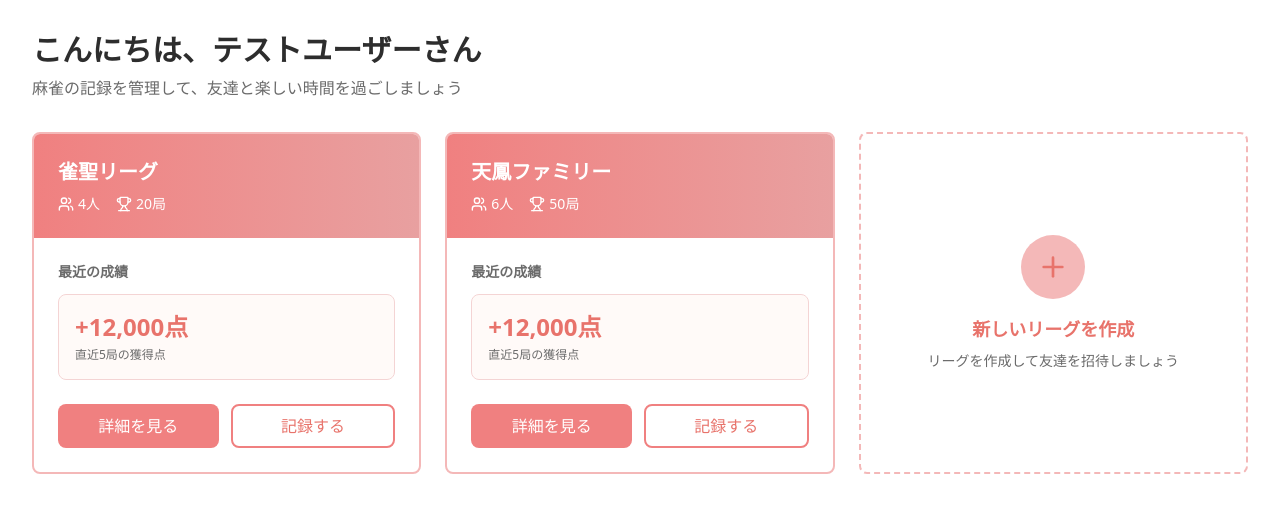
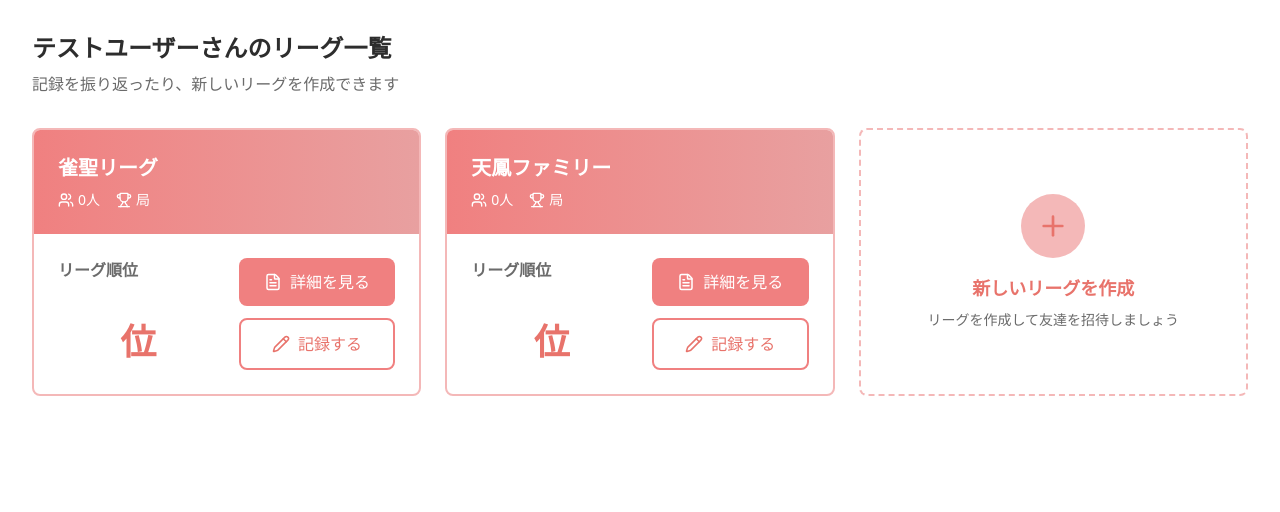
Before and after one commit to tatsuyano9/mahjong-record-app, a Next.js app: page /home in a window 1280 px wide. Shown: the top 512 px of the page. Built offline with nearby package versions, Linux system fonts and the light colour scheme.

Commit message:
Issue #38 ホーム画面の実装 (#47)

```diff
--- a/src/app/home/hooks/index.ts
+++ b/src/app/home/hooks/index.ts
@@ -5,9 +5,15 @@ export const useHome = () => {
   const user = mockUser;
   const leagues = mockLeagues;
 
+  const hasLeagues = leagues.length > 0;
+
   const error: string | null = null;
 
-  const hasLeagues = leagues.length > 0;
-
-  return { user, leagues, error, hasLeagues };
+  return {
+    userId: user.id,
+    userName: user.name,
+    leagues: leagues,
+    hasLeagues: hasLeagues,
+    error: error,
+  };
 };
--- a/src/app/home/page.tsx
+++ b/src/app/home/page.tsx
@@ -1,42 +1,38 @@
 import * as React from "react";
 
 import CreateLeagueCard from "@/components/pages/home/create-league-card/index";
+import EmptyLeagueState from "@/components/pages/home/empty-league-state";
 import LeagueCard from "@/components/pages/home/league-card/index";
 
 import { useHome } from "./hooks";
 
 export const Home: React.FC = () => {
-  const { user, leagues, error, hasLeagues } = useHome();
+  const { userId, userName, leagues, hasLeagues, error } = useHome();
 
   return (
     <div className="flex-1 bg-white min-h-full font-jp">
       <div className="max-w-7xl mx-auto px-4 sm:px-6 lg:px-8 py-8">
-        {/* Welcome Header */}
+        {/* Header */}
         <div className="mb-8">
-          <h1 className="text-3xl font-bold text-text-dark mb-2">
-            こんにちは、{user?.name || "ユーザー"}さん
+          <h1 className="text-2xl font-bold text-text-dark mb-2">
+            {userName}さんのリーグ一覧
           </h1>
           <p className="text-text-muted">
-            麻雀の記録を管理して、友達と楽しい時間を過ごしましょう
+            記録を振り返ったり、新しいリーグを作成できます
           </p>
         </div>
 
         {/* Leagues Grid */}
-        <div className="grid grid-cols-1 md:grid-cols-2 lg:grid-cols-3 gap-6">
-          {hasLeagues ? (
-            leagues.map((league) => (
-              <LeagueCard
-                key={league.id}
-                league={league}
-                recentScore="+12,000点"
-              />
-            ))
-          ) : (
-            <CreateLeagueCard hasLeagues={false} />
-          )}
-          {/* 右端に常に「新規作成」カードを出したいならここは固定配置でもOK */}
-          <CreateLeagueCard hasLeagues /> {/* TODO: onClick設定 */}
-        </div>
+        {hasLeagues ? (
+          <div className="grid grid-cols-1 md:grid-cols-2 lg:grid-cols-3 gap-6">
+            {leagues.map((league) => (
+              <LeagueCard userId={userId} leagueId={league.id} />
+            ))}
+            <CreateLeagueCard />
+          </div>
+        ) : (
+          <EmptyLeagueState />
+        )}
 
         {error && (
           <div className="mt-8 bg-error-bg border-2 border-error-border rounded-lg p-4">
--- a/src/components/pages/home/create-league-card/index.tsx
+++ b/src/components/pages/home/create-league-card/index.tsx
@@ -1,34 +1,18 @@
 import * as React from "react";
 
-import { Plus, Trophy } from "lucide-react";
+import { Plus } from "lucide-react";
 
 type Props = {
-  hasLeagues?: boolean;
   onClick?: () => void;
 };
 
-const CreateLeagueCard: React.FC<Props> = ({ hasLeagues = true, onClick }) => {
-  if (!hasLeagues) {
-    // 「まだリーグに参加していません」表示
-    return (
-      <div className="md:col-span-2 lg:col-span-3">
-        <div className="text-center py-16 bg-brand-50 rounded-lg border-2 border-dashed border-brand-300">
-          <Trophy size={48} className="mx-auto text-brand-200 mb-4" />
-          <p className="text-text-muted mb-6 text-lg">
-            まだリーグに参加していません
-          </p>
-        </div>
-      </div>
-    );
-  }
-
-  // 新規リーグ作成ボタン風カード
+const CreateLeagueCard: React.FC<Props> = ({ onClick }) => {
   return (
     <div
       role="button"
       tabIndex={0}
       onClick={onClick}
-      className="bg-white rounded-lg border-2 border-dashed border-brand-200 hover:border-brand-500 hover:bg-brand-50 transition-all duration-200 cursor-pointer flex items-center justify-center min-h-[300px]"
+      className="bg-white rounded-lg border-2 border-dashed border-brand-200 hover:border-brand-500 hover:bg-brand-50 transition-all duration-200 cursor-pointer flex items-center justify-center min-h-[260px]"
     >
       <div className="text-center">
         <div className="w-16 h-16 bg-brand-200 rounded-full flex items-center justify-center mx-auto mb-4">
--- /dev/null
+++ b/src/components/pages/home/empty-league-state/index.tsx
@@ -0,0 +1,23 @@
+import * as React from "react";
+
+import { Plus, Trophy } from "lucide-react";
+
+const EmptyLeagueState: React.FC = () => {
+  return (
+    <div className="flex flex-col items-center justify-center py-24  text-center">
+      <Trophy size={56} className="text-brand-300 mb-4" />
+      <h2 className="text-xl font-semibold text-text-dark mb-2">
+        まだリーグに参加していません
+      </h2>
+      <p className="text-text-muted mb-6">
+        新しいリーグを作成して、友達と記録を共有しましょう！
+      </p>
+      <button className="flex items-center gap-2 px-5 py-3 bg-brand-500 hover:bg-brand-600 text-white rounded-lg font-medium transition-colors duration-150">
+        <Plus size={20} />
+        <span>新しいリーグを作成</span>
+      </button>
+    </div>
+  );
+};
+
+export default EmptyLeagueState;
--- /dev/null
+++ b/src/components/pages/home/league-card/hooks/index.ts
@@ -0,0 +1,13 @@
+import { mockLeagues } from "@/mocks/league";
+
+export const useLeagueCard = (userId: string, leagueId: string) => {
+  const league = mockLeagues.find((l) => l.id === leagueId);
+  const me = league?.members.find((m) => m.player.id === userId);
+
+  return {
+    leagueName: league?.name ?? "",
+    memberCount: league?.members?.length ?? 0,
+    gameCount: me?.gamesPlayed,
+    myRank: me?.rank,
+  };
+};
--- a/src/components/pages/home/league-card/index.tsx
+++ b/src/components/pages/home/league-card/index.tsx
@@ -1,59 +1,60 @@
 import * as React from "react";
 
-import { Trophy, Users } from "lucide-react";
+import { FileText, Pencil, Trophy, Users } from "lucide-react";
 
-import type { League } from "@/types/domain";
+import { useLeagueCard } from "./hooks";
 
 type Props = {
-  league: League;
-  recentScore?: string; // 例: "+12,000点"
+  userId: string;
+  leagueId: string;
 };
 
-const LeagueCard: React.FC<Props> = ({ league, recentScore = "+12,000点" }) => {
+const LeagueCard: React.FC<Props> = ({ userId, leagueId }) => {
+  const { leagueName, memberCount, gameCount, myRank } = useLeagueCard(
+    userId,
+    leagueId
+  );
+
   return (
-    <div className="bg-white rounded-lg border-2 border-brand-200 hover:shadow-lg transition-shadow duration-200 overflow-hidden">
+    <div className="bg-white rounded-lg border-2 border-brand-200 hover:shadow-lg transition-shadow duration-200 overflow-hidden min-h-[260px]">
       {/* Header */}
       <div className="bg-gradient-to-r from-brand-500 to-brand-400 p-6">
-        <h2 className="text-xl font-bold text-white mb-2">{league.name}</h2>
+        <h2 className="text-xl font-bold text-white mb-2">{leagueName}</h2>
         <div className="flex items-center space-x-4 text-white text-sm">
           <div className="flex items-center">
             <Users size={16} className="mr-1" />
-            <span>{league.memberCount ?? 0}人</span>
+            <span>{memberCount}人</span>
           </div>
           <div className="flex items-center">
             <Trophy size={16} className="mr-1" />
-            <span>{league.gameCount ?? 0}局</span>
+            <span>{gameCount}局</span>
           </div>
         </div>
       </div>
 
       {/* Body */}
-      <div className="p-6">
-        <div className="mb-6">
-          <h3 className="text-sm font-semibold text-text-muted mb-3">
-            最近の成績
+      <div className="p-6 grid grid-cols-2 gap-6 items-stretch">
+        <div className="flex flex-col h-full">
+          <h3 className="text-base font-semibold text-text-muted mb-3">
+            リーグ順位
           </h3>
-          <div className="bg-brand-50 rounded-lg p-4 border border-brand-300">
-            <div className="text-2xl font-bold text-brand-600 mb-1">
-              {recentScore}
-            </div>
-            <p className="text-xs text-text-muted">直近5局の獲得点</p>
+          <div className="flex-1 flex items-end justify-center pb-2">
+            <span className="font-extrabold text-brand-600 leading-none">
+              <span className="text-6xl align-baseline">{myRank}</span>
+              <span className="text-4xl align-baseline ml-1">位</span>
+            </span>
           </div>
         </div>
 
-        {/* Actions */}
-        <div className="flex gap-3">
-          <button
-            className="flex-1 px-4 py-2 bg-brand-500 hover:bg-brand-600 text-white font-medium rounded-lg transition-colors duration-150"
-            // TODO: onClickを設定
-          >
-            詳細を見る
+        <div className="flex flex-col h-full gap-3">
+          <button className="w-full px-4 py-3 bg-brand-500 hover:bg-brand-600 text-white font-medium rounded-lg transition-colors duration-150 flex items-center justify-center gap-2">
+            <FileText size={18} />
+            <span>詳細を見る</span>
           </button>
-          <button
-            className="flex-1 px-4 py-2 border-2 border-brand-500 text-brand-600 font-medium rounded-lg hover:bg-brand-50 transition-colors duration-150"
-            // TODO: onClickを設定
-          >
-            記録する
+
+          <button className="w-full px-4 py-3 border-2 border-brand-500 text-brand-600 font-medium rounded-lg hover:bg-brand-50 transition-colors duration-150 flex items-center justify-center gap-2">
+            <Pencil size={18} />
+            <span>記録する</span>
           </button>
         </div>
       </div>
--- /dev/null
+++ b/src/mocks/home.ts
@@ -0,0 +1,21 @@
+import { HomeVm } from "@/types/view/home";
+
+export const mockHomeVm: HomeVm = {
+  userName: "野口",
+  leagues: [
+    {
+      id: "uuid-1",
+      name: "Tリーグ",
+      memberCount: 8,
+      gameCount: 20,
+      myRank: 2,
+    },
+    {
+      id: "uuid-2",
+      name: "Mリーグ",
+      memberCount: 6,
+      gameCount: 12,
+      myRank: 4,
+    },
+  ],
+};
--- a/src/mocks/league.ts
+++ b/src/mocks/league.ts
@@ -1,6 +1,18 @@
-import type { League } from "@/types/domain";
+// import type { League } from "@/types/domain";
+
+import { League } from "@/types/domain/league";
 
 export const mockLeagues: League[] = [
-  { id: "league1", name: "雀聖リーグ", memberCount: 4, gameCount: 20 },
-  { id: "league2", name: "天鳳ファミリー", memberCount: 6, gameCount: 50 },
+  {
+    id: "league1",
+    name: "雀聖リーグ",
+    members: [],
+    createdAt: new Date(2020, 1, 1),
+  },
+  {
+    id: "league2",
+    name: "天鳳ファミリー",
+    members: [],
+    createdAt: new Date(2020, 1, 1),
+  },
 ];
--- a/src/mocks/user.ts
+++ b/src/mocks/user.ts
@@ -4,6 +4,8 @@ import { User as TempUser } from "@/types/domain";
 
 export const mockUser: TempUser = {
   name: "テストユーザー",
+  email: "test@test.com",
+  createdAt: new Date(2020, 1, 1),
 };
 
 export const userData1: User = {
--- /dev/null
+++ b/src/types/view/home/index.ts
@@ -0,0 +1,12 @@
+export type LeagueCardVm = {
+  id: string;
+  name: string;
+  memberCount: number;
+  gameCount: number;
+  myRank: number;
+};
+
+export type HomeVm = {
+  userName: string;
+  leagues: LeagueCardVm[];
+};
```
